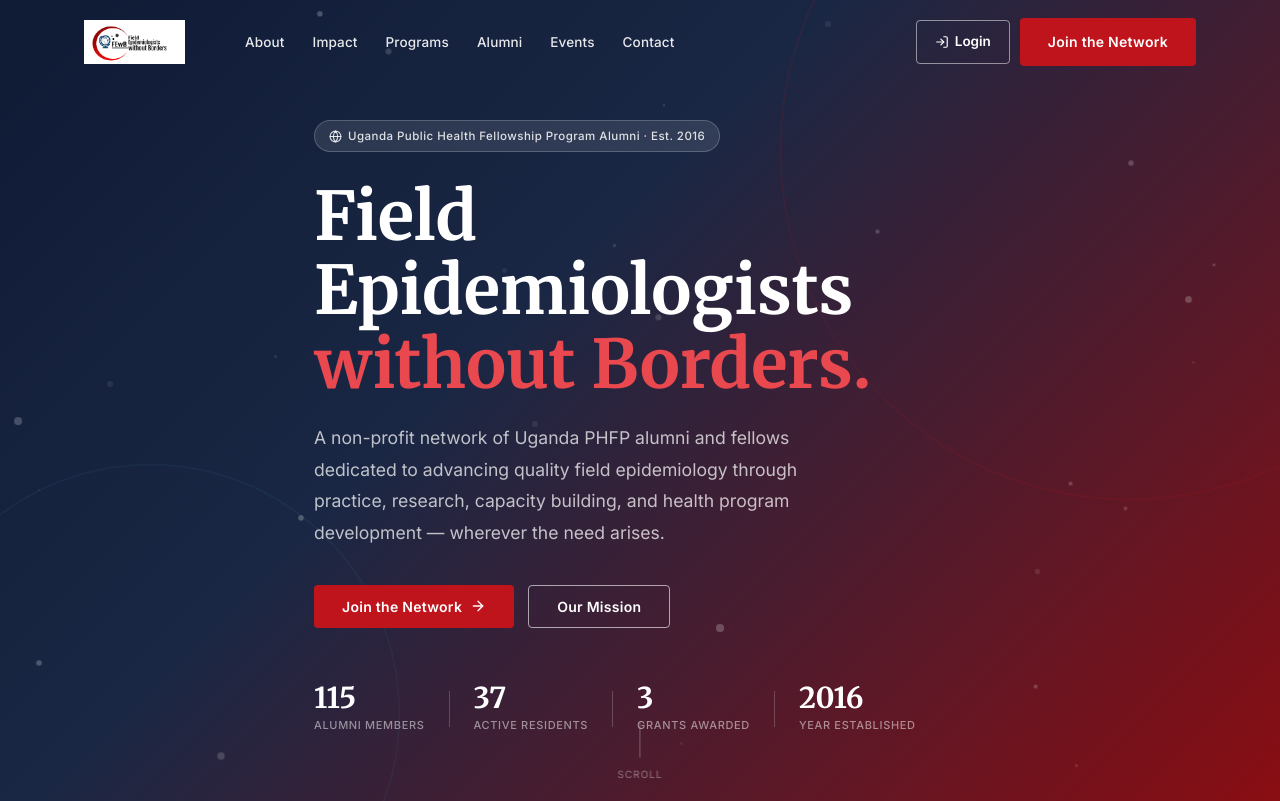
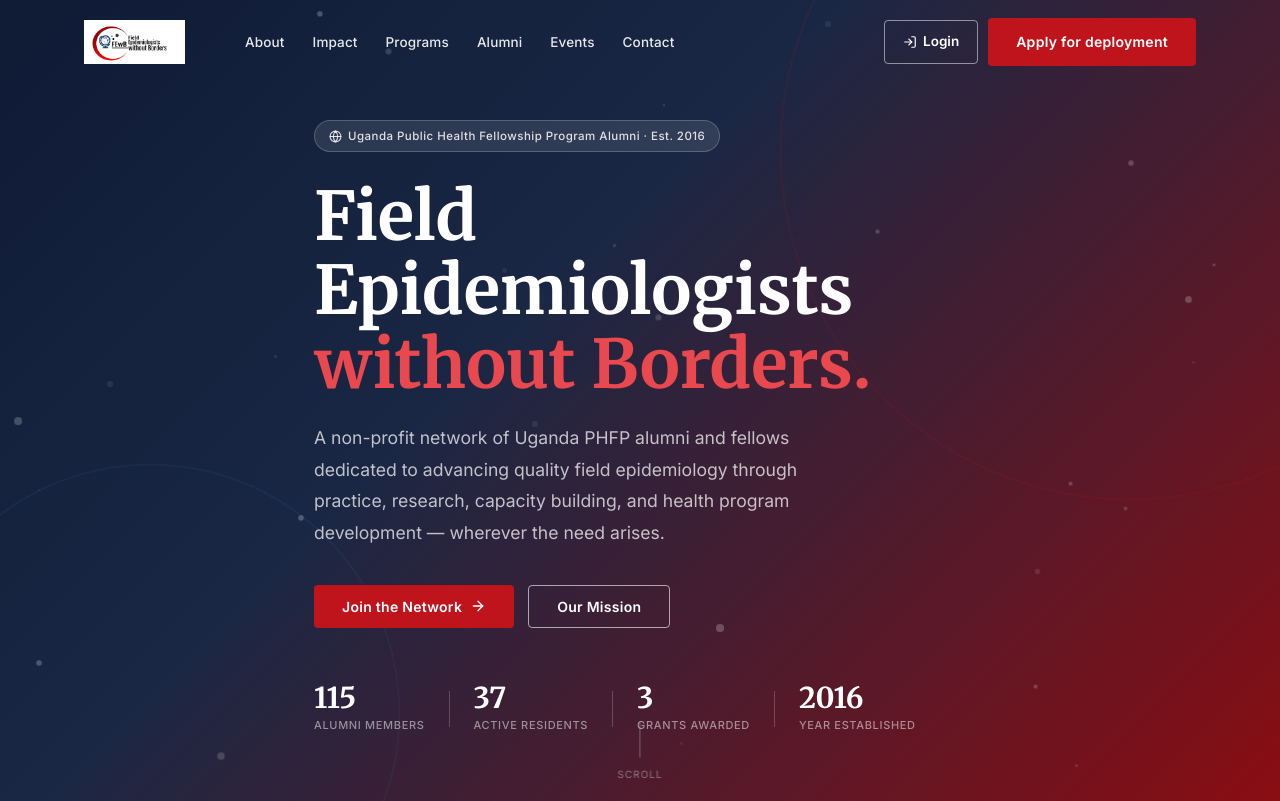
Before and after one commit to Herbert-93/fewb.org, a React (Create React App) app: page / in a window 1280 px wide. Shown: the top 801 px of the page. Built offline with nearby package versions, Linux system fonts and the light colour scheme; the HTML template or start-up script is replaced by a standard one.

Commit message:
Updated Navbar

```diff
--- a/src/components/Navbar.js
+++ b/src/components/Navbar.js
@@ -55,7 +55,7 @@
             rel="noopener noreferrer"
             className="btn-primary"
           >
-            Join the Network
+            Apply for deployment
           </a>
         </div>
 
```
